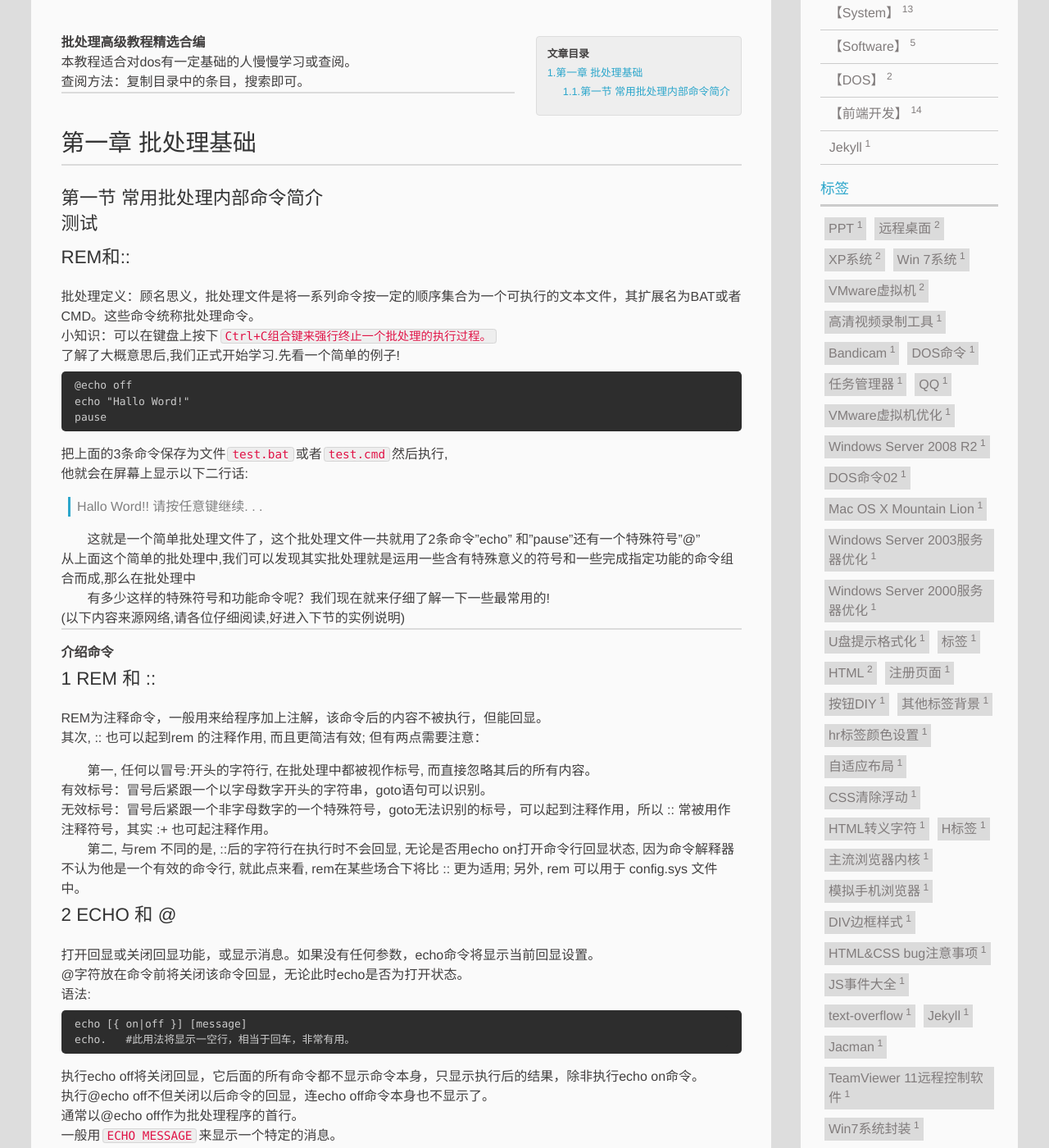
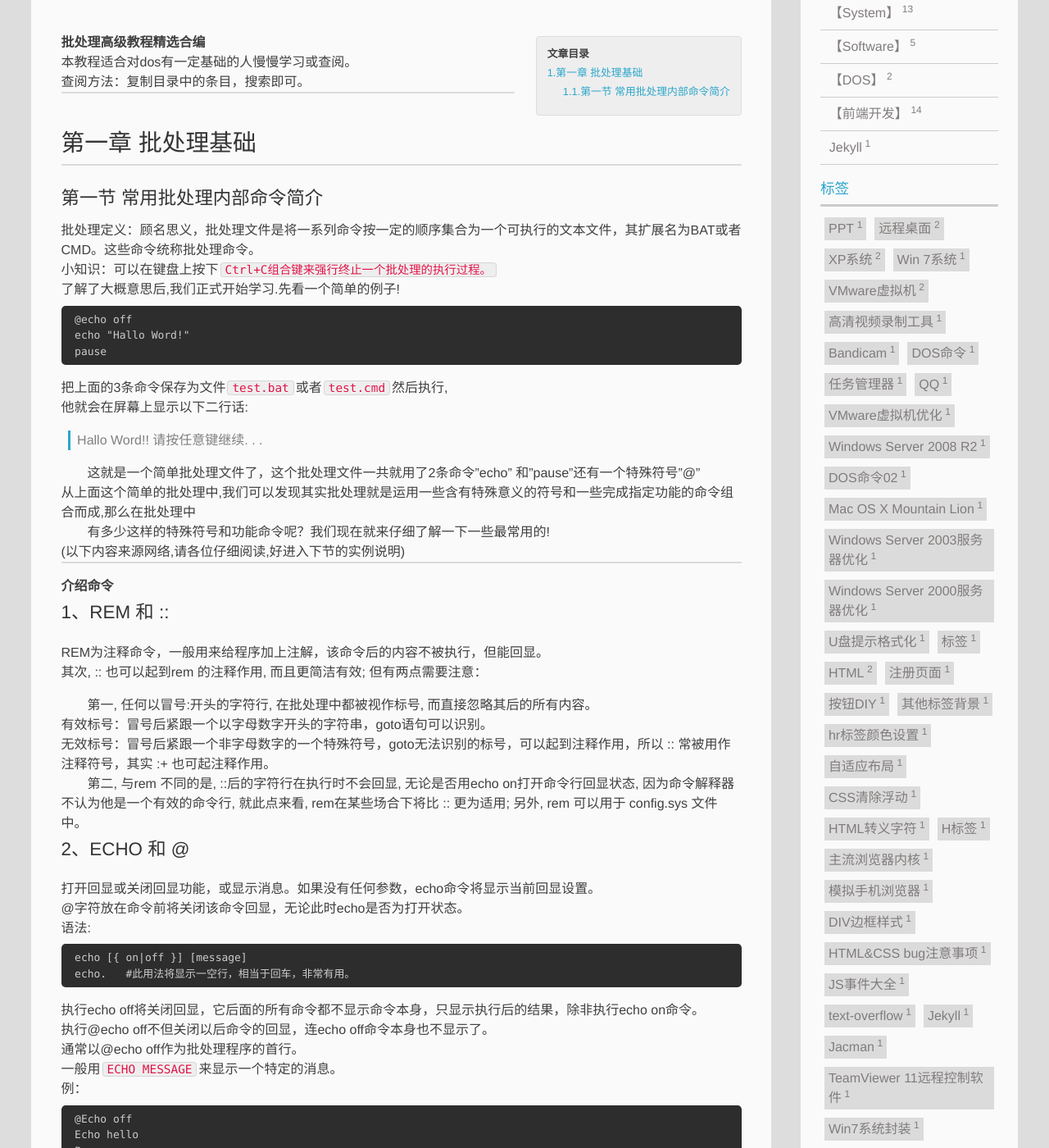
Before and after one commit to blacksmile/blacksmile.github.io, a Jekyll site: the page built from _posts/2013-10-09-【DOS】DOS命令大全02.md, in a window 1280 px wide and 1400 px high, scrolled down 317 px. Shown: the whole window at 82% size. Built offline with Jekyll 4.4.1, drawn with Linux system fonts in a browser that asks for light colours.

Commit message:
Update 2013-10-09-【DOS】DOS命令大全02.md

```diff
--- a/_posts/2013-10-09-【DOS】DOS命令大全02.md
+++ b/_posts/2013-10-09-【DOS】DOS命令大全02.md
@@ -14,8 +14,6 @@ tags:
 
 ## 第一章 批处理基础
 ### 第一节 常用批处理内部命令简介
-#### 测试
-#### REM和::
 批处理定义：顾名思义，批处理文件是将一系列命令按一定的顺序集合为一个可执行的文本文件，其扩展名为BAT或者CMD。这些命令统称批处理命令。
 小知识：可以在键盘上按下`Ctrl+C组合键来强行终止一个批处理的执行过程。`
 了解了大概意思后,我们正式开始学习.先看一个简单的例子!
@@ -39,7 +37,7 @@ pause
 ---
 
 **介绍命令**
-#### 1 REM 和 ::
+#### 1、REM 和 ::
 REM为注释命令，一般用来给程序加上注解，该命令后的内容不被执行，但能回显。
 其次, :: 也可以起到rem 的注释作用, 而且更简洁有效; 但有两点需要注意：
 
@@ -48,7 +46,7 @@ REM为注释命令，一般用来给程序加上注解，该命令后的内容
 无效标号：冒号后紧跟一个非字母数字的一个特殊符号，goto无法识别的标号，可以起到注释作用，所以 :: 常被用作注释符号，其实 :+ 也可起注释作用。
 　　第二, 与rem 不同的是, ::后的字符行在执行时不会回显, 无论是否用echo on打开命令行回显状态, 因为命令解释器不认为他是一个有效的命令行, 就此点来看, rem在某些场合下将比 :: 更为适用; 另外, rem 可以用于 config.sys 文件中。
 
-#### 2 ECHO 和 @
+#### 2、ECHO 和 @
 打开回显或关闭回显功能，或显示消息。如果没有任何参数，echo命令将显示当前回显设置。
 @字符放在命令前将关闭该命令回显，无论此时echo是否为打开状态。
 语法:
```
